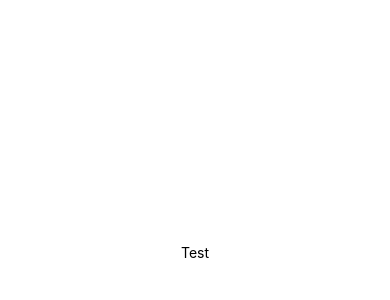
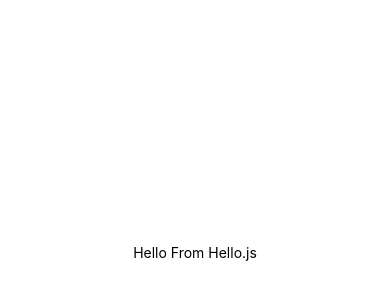
Before and after one commit to arslanah99/TodoListInReactNative, a React Native app in the folder AwesomePRoject/: screen / in a window 390 px wide. Shown: the part 170-470 px from the top of the page. Built offline with nearby package versions, Linux system fonts and the light colour scheme.

Commit message:
Created first componenet

```diff
--- a/AwesomePRoject/App.js
+++ b/AwesomePRoject/App.js
@@ -1,10 +1,11 @@
 import React from 'react';
 import { StyleSheet, Text, View } from 'react-native';
+import Hello from './Hello';
 
 export default function App() {
   return (
     <View style={styles.container}>
-      <Text>Test</Text>
+      <Hello />
     </View>
   );
 }
--- /dev/null
+++ b/AwesomePRoject/Hello.js
@@ -0,0 +1,12 @@
+import React from 'react';
+import {View, Text} from 'react-native';
+
+export default class Hello extends React.Component{
+    render(){
+        return (
+            <View>
+                <Text>Hello From Hello.js</Text>
+            </View>
+        )
+    }
+}
```
